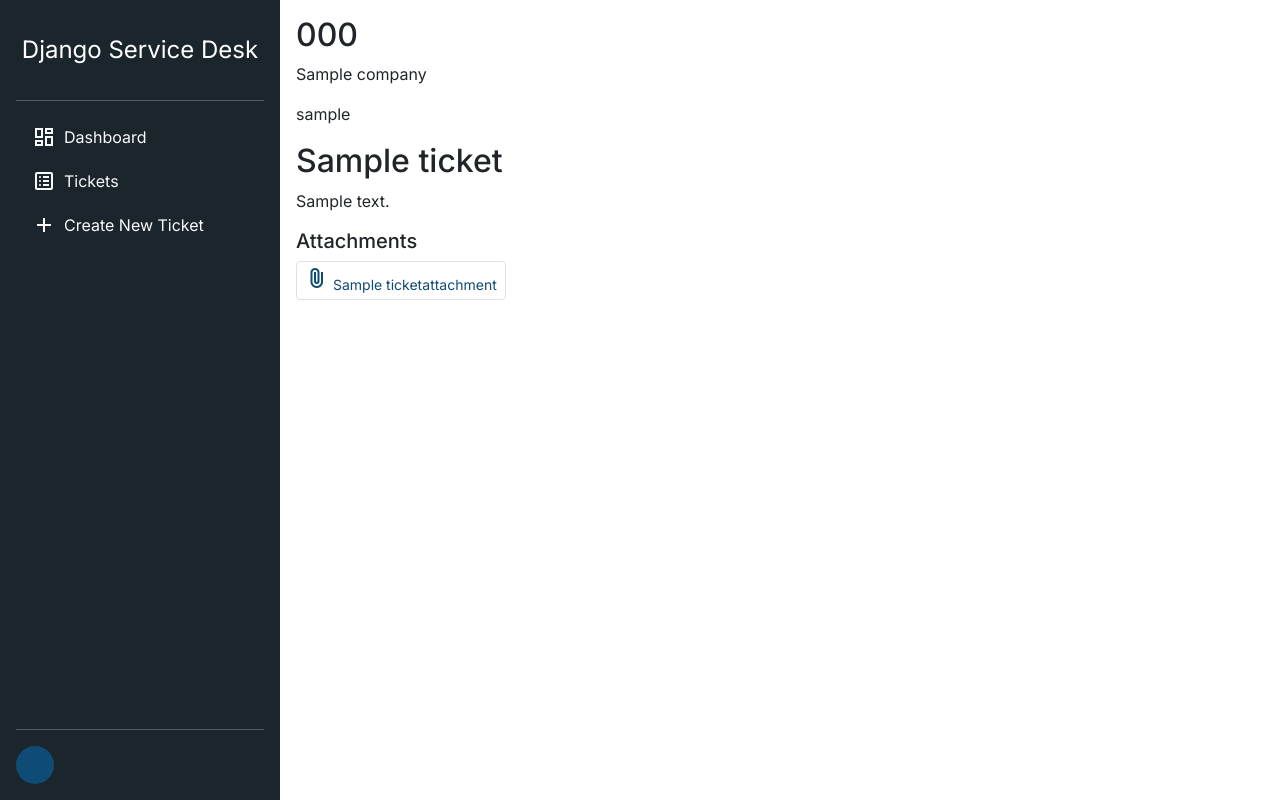
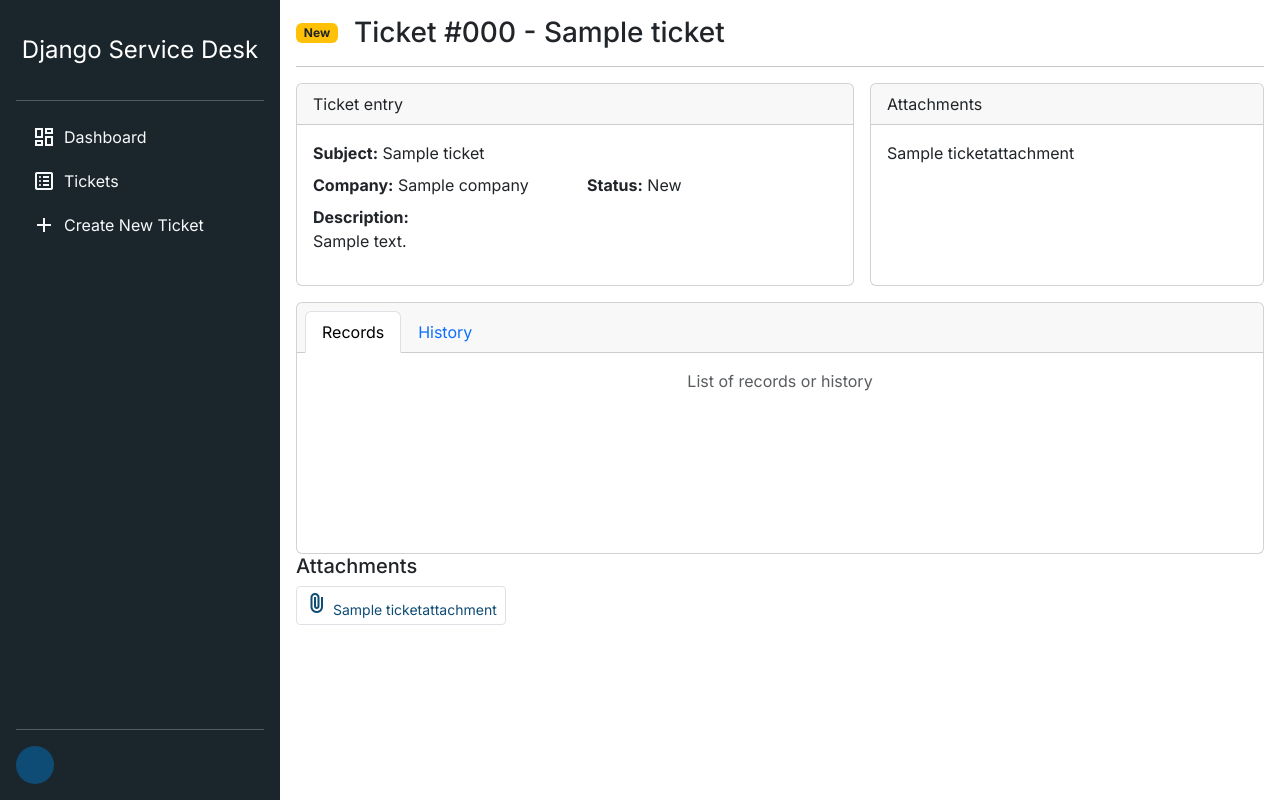
Before and after one commit to vbrothanek/django_service_desk, a Django app: template service_desk/templates/service_desk/ticket_detail.html in a window 1280 px wide. Run offline with Django 5.2, Linux system fonts and the light colour scheme; the template is opened without the code that fills it: values that come from a table or form of the project are taken from there, others are empty; tables that the repository leaves empty hold one stand-in row (values such as "Sample post"); parts of the project's set-up code (start-up, migrations or seed data) failed here and were passed over; some libraries are stand-ins or nearby versions.

Commit message:
Added new lines of code for ticket detail

```diff
--- a/service_desk/templates/service_desk/create_ticket_form.html
+++ b/service_desk/templates/service_desk/create_ticket_form.html
@@ -9,7 +9,7 @@
 
 {% block content %}
 
-	<h2>Create new ticket</h2>
+	<h3>Create new ticket</h3>
 	<hr class="opacity-25">
 
 	<div class="row w-lg-50 w-100 mt-4 create-ticket-form">
--- a/service_desk/templates/service_desk/ticket_detail.html
+++ b/service_desk/templates/service_desk/ticket_detail.html
@@ -1,12 +1,78 @@
 {% extends 'service_desk/_base.html' %}
 
 {% block content %}
+	<div class="d-flex align-items-center gap-3 mb-3">
+		<span class="badge bg-warning text-dark">{{ ticket.get_status_display }}</span>
+		<h3 class="mb-0">Ticket #{{ ticket.ticket_number }} - {{ ticket.subject }}</h3>
+	</div>
+	<hr class="opacity-25">
 
-	<h2>{{ ticket.ticket_number }}</h2>
-	<p>{{ ticket.company }}</p>
-	<p>{{ ticket.user }}</p>
-	<h2>{{ ticket.subject }}</h2>
-	<p>{{ ticket.description }}</p>
+	<!-- Horní část - dvě sloupce -->
+	<div class="row g-3 mb-3">
+		<!-- Levý sloupec - Ticket entry -->
+		<div class="col-7">
+			<div class="card h-100">
+				<div class="card-header">Ticket entry</div>
+				<div class="card-body">
+					<div class="mb-2">
+						<strong>Subject:</strong> {{ ticket.subject }}
+					</div>
+					<div class="row mb-2">
+						<div class="col">
+							<strong>Company:</strong> {{ ticket.company }}
+						</div>
+						<div class="col">
+							<strong>Status:</strong> {{ ticket.get_status_display }}
+						</div>
+					</div>
+					<div>
+						<strong>Description:</strong>
+						<p>{{ ticket.description }}</p>
+					</div>
+				</div>
+			</div>
+		</div>
+
+		<!-- Pravý sloupec - Attachments -->
+		<div class="col-5">
+			<div class="card h-100">
+				<div class="card-header">Attachments</div>
+				<div class="card-body">
+					{% if ticket.attachments.all %}
+						{% for attachment in ticket.attachments.all %}
+							<div>{{ attachment.original_name }}</div>
+						{% endfor %}
+					{% else %}
+						<p class="text-muted text-center">List of provided attachments</p>
+					{% endif %}
+				</div>
+			</div>
+		</div>
+	</div>
+
+	<!-- Dolní část - Records / History -->
+	<div class="card">
+		<div class="card-header">
+			<ul class="nav nav-tabs card-header-tabs">
+				<li class="nav-item">
+					<a class="nav-link active" href="#">Records</a>
+				</li>
+				<li class="nav-item">
+					<a class="nav-link" href="#">History</a>
+				</li>
+			</ul>
+		</div>
+		<div class="card-body" style="min-height: 200px;">
+			<p class="text-muted text-center">List of records or history</p>
+		</div>
+</div>
+
+
+{#	<h2>{{ ticket.ticket_number }}</h2>#}
+{#	<p>{{ ticket.company }}</p>#}
+{#	<p>{{ ticket.user }}</p>#}
+{#	<h2>{{ ticket.subject }}</h2>#}
+{#	<p>{{ ticket.description }}</p>#}
 
 {% if ticket.attachments.all %}
     <h5>Attachments</h5>
--- a/service_desk/templates/service_desk/tickets.html
+++ b/service_desk/templates/service_desk/tickets.html
@@ -3,7 +3,7 @@
 {% load django_tables2 %}
 
 {% block content %}
-	<h2>Tickets</h2>
+	<h3>Tickets</h3>
 	<hr class="opacity-25">
 
 	{% render_table table %}
```
